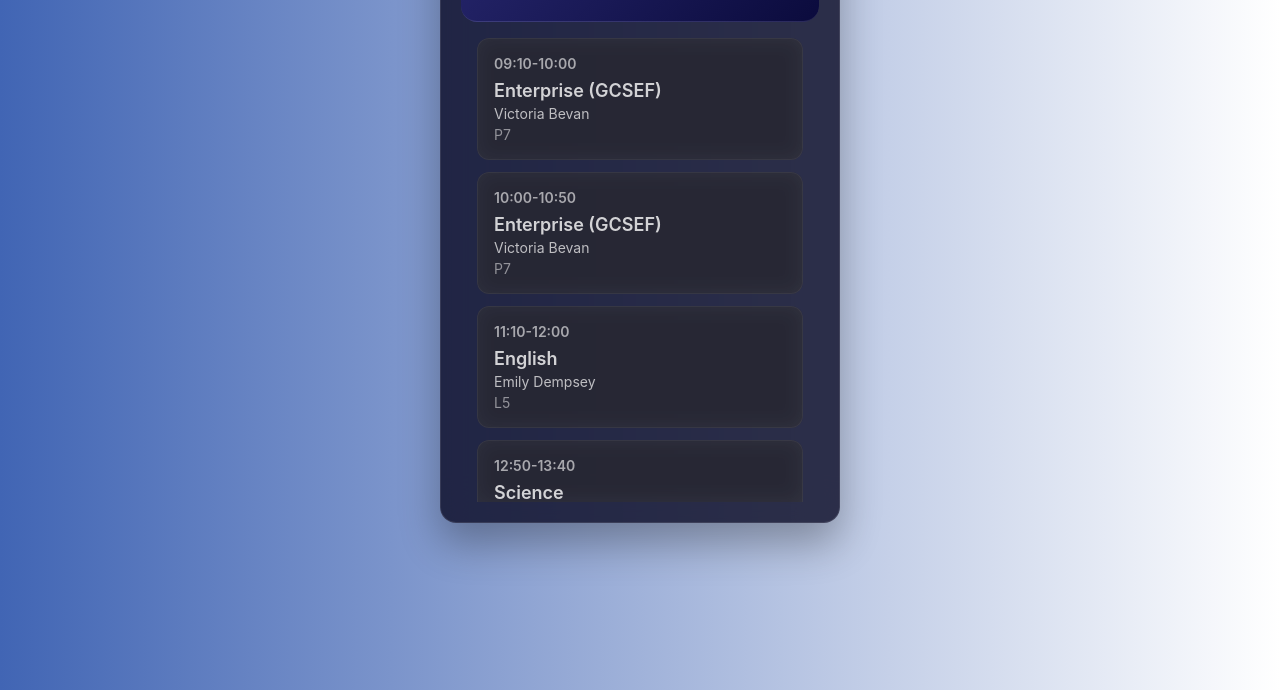
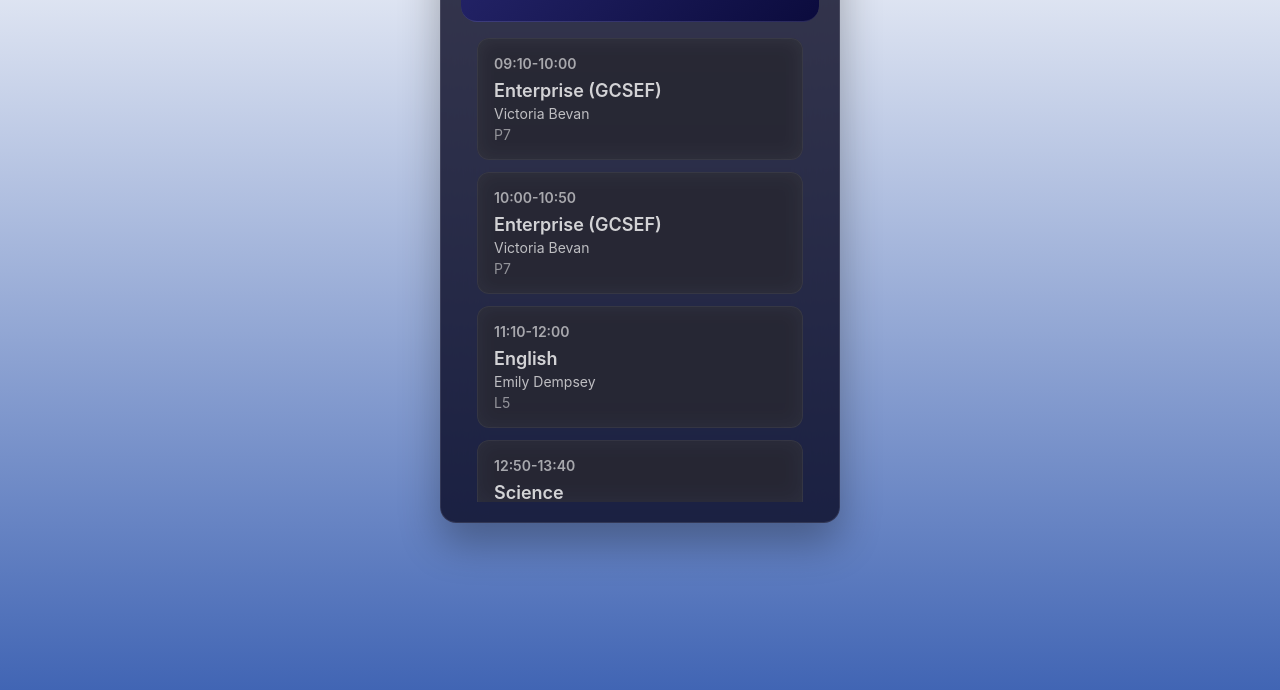
Before and after one commit to GooseMilk84/timetable-app, a plain HTML site: page index.html in a window 1280 px wide. Shown: the part 150-840 px from the top of the page. Drawn offline with Linux system fonts and the light colour scheme.

Commit message:
Update index.html

```diff
--- a/index.html
+++ b/index.html
@@ -16,7 +16,7 @@
 
         body {
             font-family: -apple-system, BlinkMacSystemFont, 'Segoe UI', Roboto, sans-serif;
-            background: linear-gradient(90deg, #4165b4, #ffffff);
+            background: linear-gradient(0deg, #4165b4, #ffffff);
             color: rgba(44, 44, 46, 0.8);
             min-height: 100vh;
             padding: 20px 16px;
```
